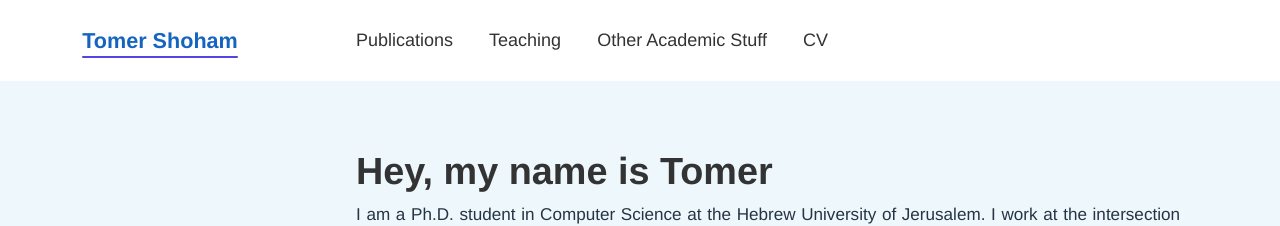
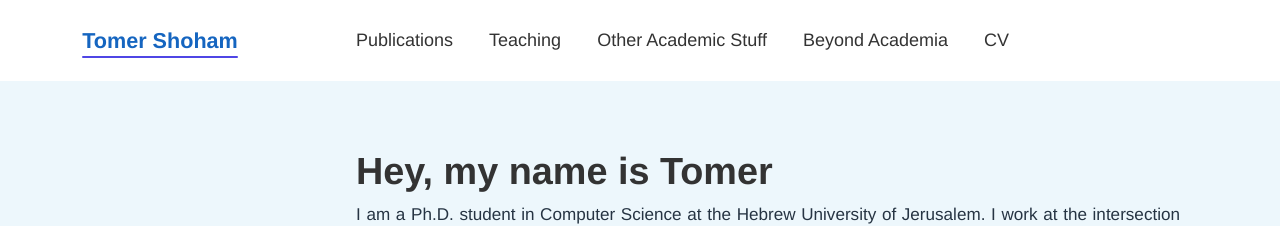
Before and after one commit to TomerShoham1/TomerShoham1.github.io, a Jekyll site: the page built from _pages/about.md, in a window 1280 px wide. Shown: the top 226 px of the page. Built offline with Jekyll 4.4.1, drawn with Linux system fonts in a browser that asks for light colours; some web fonts are replaced; a script that is not in the unit is left out.

Commit message:
Besides Academia

```diff
--- a/_data/navigation.yml
+++ b/_data/navigation.yml
@@ -20,6 +20,9 @@ main:
   - title: "Other Academic Stuff"
     url: /other-academic-stuff/
 
+  - title: "Beyond Academia"
+    url: /beyond-academia/
+
 #  - title: "Portfolio"
 #    url: /portfolio/
 
```
